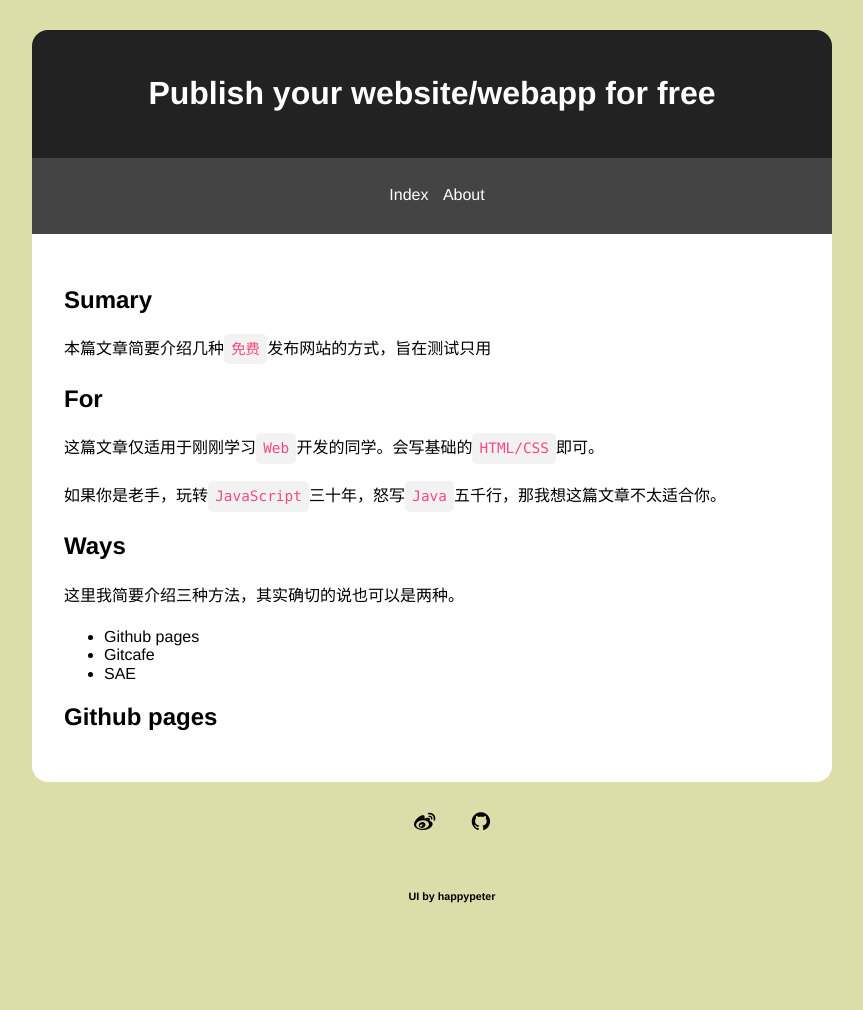
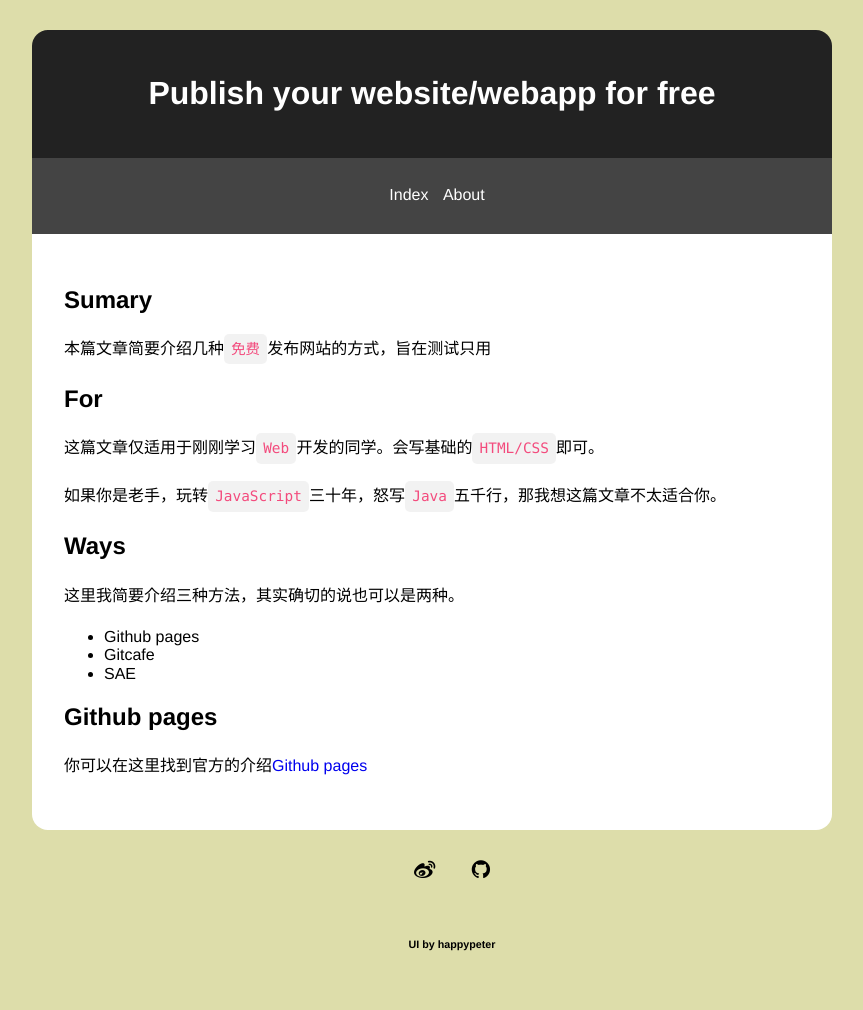
Before and after one commit to AnnatarHe/AnnatarHe.github.io, a Jekyll site: the page built from _posts/2015-08-09-publish-your-website-for-free.md, in a window 1280 px wide. Shown: the whole page, without its empty margins (208-1071 px from the left). Built offline with Jekyll 4.4.1, drawn with Linux system fonts in a browser that asks for light colours; nearby versions of some CDN libraries; comment, search, counter and statistics services are not loaded; before the commit the page ends 962 px from its top, so only the background shows below that.

Commit message:
add some news

```diff
--- a/_posts/2015-08-09-publish-your-website-for-free.md
+++ b/_posts/2015-08-09-publish-your-website-for-free.md
@@ -22,3 +22,5 @@ title: Publish your website/webapp for free
 * SAE
 
 ## Github pages
+
+你可以在这里找到官方的介绍[Github pages](https://pages.github.com/)
```
